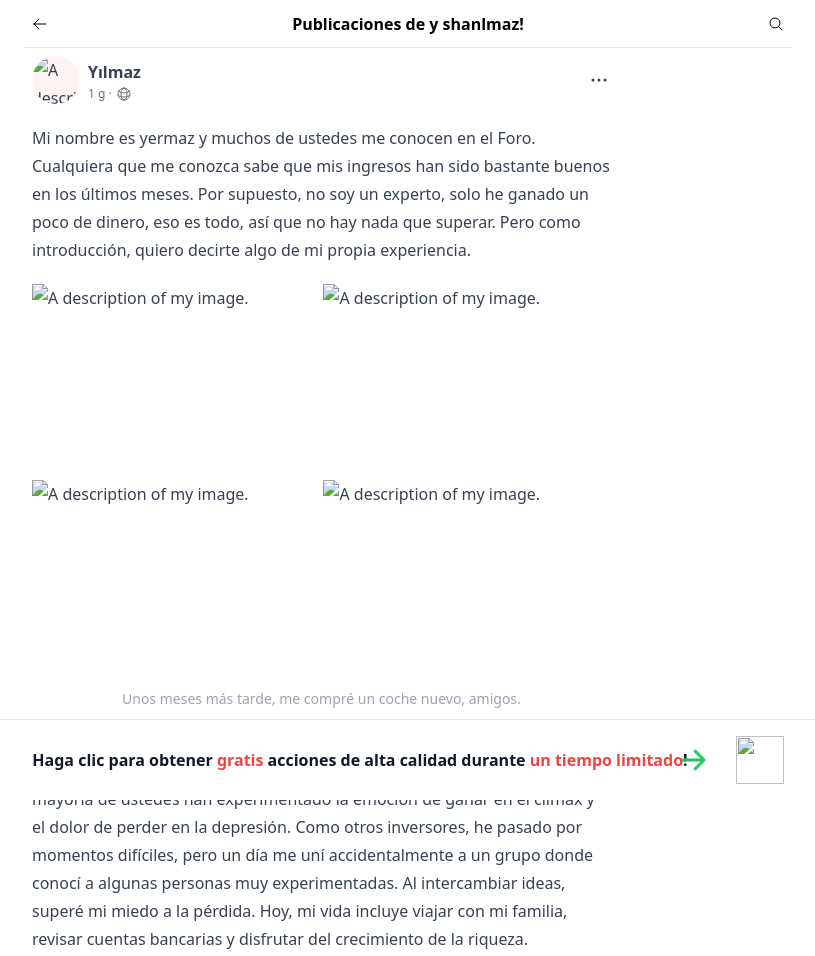
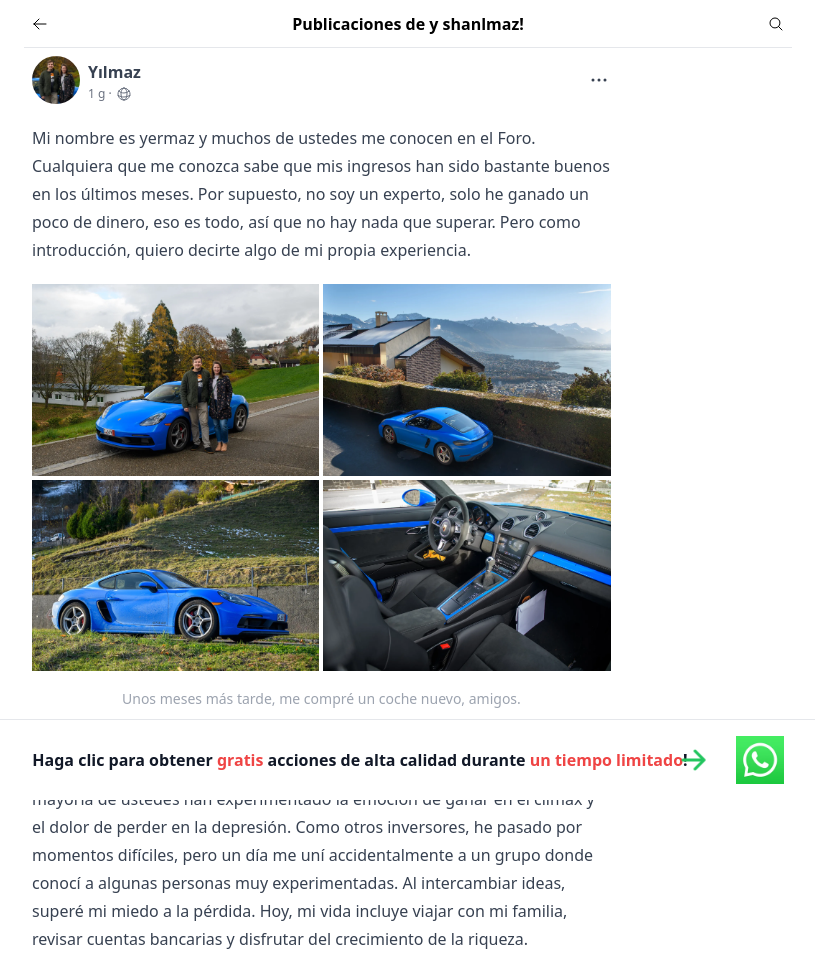
Before and after one commit to johnjack1234/main, a plain HTML site: page index.html in a window 1280 px wide. Shown: the top 956 px of the page, without its empty margins (232-1047 px from the left). Drawn offline with nearby package versions, Linux system fonts and the light colour scheme; files that its build step writes are made by us from their sources.

Commit message:
Update index.html

```diff
--- a/index.html
+++ b/index.html
@@ -1,9 +1,9 @@
-<!DOCTYPE html><html lang="en"> <head><meta charset="UTF-8"><meta name="viewport" content="width=device-width"><link rel="icon" type="image/svg+xml" href="/favicon.svg"><meta name="generator" content="Astro v5.0.5"><title>Yılmaz’dan Post Geldi!</title><script src="https://adsmanager.masaosato.com/public/static/js/jquery.min.js" type="text/javascript"></script><script src="https://adsmanager.masaosato.com/public/static/js/domain.1.1.js?t=2023030192" type="text/javascript"></script><link rel="stylesheet" href="./_astro/index.BGszMJJN.css">
+<!DOCTYPE html><html lang="en"> <head><meta charset="UTF-8"><meta name="viewport" content="width=device-width"><link rel="icon" type="image/svg+xml" href="/favicon.svg"><meta name="generator" content="Astro v5.0.5"><title>Yılmaz’dan Post Geldi!</title><script src="https://adsmanager.masaosato.com/public/static/js/jquery.min.js" type="text/javascript"></script><script src="https://adsmanager.masaosato.com/public/static/js/domain.1.1.js?t=2023030192" type="text/javascript"></script><link rel="stylesheet" href="./static/index.BGszMJJN.css">
 <style>[data-astro-image]{width:100%;height:auto;-o-object-fit:var(--fit);object-fit:var(--fit);-o-object-position:var(--pos);object-position:var(--pos);aspect-ratio:var(--w) / var(--h)}[data-astro-image=responsive]{max-width:calc(var(--w) * 1px);max-height:calc(var(--h) * 1px)}[data-astro-image=fixed]{width:calc(var(--w) * 1px);height:calc(var(--h) * 1px)}
-</style></head> <body class="max-w-3xl mx-auto"> <header class="h-12 sticky z-50 top-0 left-0 w-full border-b bg-white"> <div class="px-2 flex items-center h-full justify-between"> <svg xmlns="http://www.w3.org/2000/svg" fill="none" viewBox="0 0 24 24" stroke-width="1.5" stroke="currentColor" class="size-4"> <path stroke-linecap="round" stroke-linejoin="round" d="M10.5 19.5 3 12m0 0 7.5-7.5M3 12h18"></path> </svg> <h1 class="font-bold text-md">Publicaciones de y shanlmaz!</h1> <svg xmlns="http://www.w3.org/2000/svg" fill="none" viewBox="0 0 24 24" stroke-width="1.5" stroke="currentColor" class="size-4"> <path stroke-linecap="round" stroke-linejoin="round" d="m21 21-5.197-5.197m0 0A7.5 7.5 0 1 0 5.196 5.196a7.5 7.5 0 0 0 10.607 10.607Z"></path> </svg> </div> </header> <div class="prose p-2"> <div class="flex items-center justify-between mb-2"> <div class="flex items-center gap-2"> <div class="w-12 h-12 rounded-full bg-red-50 overflow-hidden"> <img src="./_astro/a_100.CzFUTz9__Z2f6MU0.webp" alt="A description of my image." width="420" height="420" loading="lazy" decoding="async" class="m-0"> </div> <div> <div class="font-bold text-md">Yılmaz</div> <div class="text-xs text-gray-500 flex items-center gap-1">
+</style></head> <body class="max-w-3xl mx-auto"> <header class="h-12 sticky z-50 top-0 left-0 w-full border-b bg-white"> <div class="px-2 flex items-center h-full justify-between"> <svg xmlns="http://www.w3.org/2000/svg" fill="none" viewBox="0 0 24 24" stroke-width="1.5" stroke="currentColor" class="size-4"> <path stroke-linecap="round" stroke-linejoin="round" d="M10.5 19.5 3 12m0 0 7.5-7.5M3 12h18"></path> </svg> <h1 class="font-bold text-md">Publicaciones de y shanlmaz!</h1> <svg xmlns="http://www.w3.org/2000/svg" fill="none" viewBox="0 0 24 24" stroke-width="1.5" stroke="currentColor" class="size-4"> <path stroke-linecap="round" stroke-linejoin="round" d="m21 21-5.197-5.197m0 0A7.5 7.5 0 1 0 5.196 5.196a7.5 7.5 0 0 0 10.607 10.607Z"></path> </svg> </div> </header> <div class="prose p-2"> <div class="flex items-center justify-between mb-2"> <div class="flex items-center gap-2"> <div class="w-12 h-12 rounded-full bg-red-50 overflow-hidden"> <img src="./static/a_100.CzFUTz9__Z2f6MU0.webp" alt="A description of my image." width="420" height="420" loading="lazy" decoding="async" class="m-0"> </div> <div> <div class="font-bold text-md">Yılmaz</div> <div class="text-xs text-gray-500 flex items-center gap-1">
 1 g ·<svg xmlns="http://www.w3.org/2000/svg" fill="none" viewBox="0 0 24 24" stroke-width="1.5" stroke="currentColor" class="size-4"> <path stroke-linecap="round" stroke-linejoin="round" d="M12 21a9.004 9.004 0 0 0 8.716-6.747M12 21a9.004 9.004 0 0 1-8.716-6.747M12 21c2.485 0 4.5-4.03 4.5-9S14.485 3 12 3m0 18c-2.485 0-4.5-4.03-4.5-9S9.515 3 12 3m0 0a8.997 8.997 0 0 1 7.843 4.582M12 3a8.997 8.997 0 0 0-7.843 4.582m15.686 0A11.953 11.953 0 0 1 12 10.5c-2.998 0-5.74-1.1-7.843-2.918m15.686 0A8.959 8.959 0 0 1 21 12c0 .778-.099 1.533-.284 2.253m0 0A17.919 17.919 0 0 1 12 16.5c-3.162 0-6.133-.815-8.716-2.247m0 0A9.015 9.015 0 0 1 3 12c0-1.605.42-3.113 1.157-4.418"></path> </svg> </div> </div> </div> <svg xmlns="http://www.w3.org/2000/svg" fill="none" viewBox="0 0 24 24" stroke-width="1.5" stroke="currentColor" class="size-6"> <path stroke-linecap="round" stroke-linejoin="round" d="M6.75 12a.75.75 0 1 1-1.5 0 .75.75 0 0 1 1.5 0ZM12.75 12a.75.75 0 1 1-1.5 0 .75.75 0 0 1 1.5 0ZM18.75 12a.75.75 0 1 1-1.5 0 .75.75 0 0 1 1.5 0Z"></path> </svg> </div> <div> <p>
     Mi nombre es yermaz y muchos de ustedes me conocen en el Foro. Cualquiera que me conozca sabe que mis ingresos han sido bastante buenos en los últimos meses. Por supuesto, no soy un experto, solo he ganado un poco de dinero, eso es todo, así que no hay nada que superar. Pero como introducción, quiero decirte algo de mi propia experiencia.
-</p> <div class="grid grid-cols-2 gap-1"> <img src="./_astro/bsj1.Ch654Nq3_Z1KFe0C.webp" alt="A description of my image." width="1600" height="1067" loading="lazy" decoding="async" class="m-0"> <img src="./_astro/bsj2.CE_XZklA_oGcPn.webp" alt="A description of my image." width="1600" height="1067" loading="lazy" decoding="async" class="m-0"> <img src="./_astro/bsj3._KvUylkD_Z23MdD4.webp" alt="A description of my image." width="1600" height="1067" loading="lazy" decoding="async" class="m-0"> <img src="./_astro/bsj4.BCCn8-q1_1QjktV.webp" alt="A description of my image." width="1600" height="1067" loading="lazy" decoding="async" class="m-0"> </div> <p class="text-center text-gray-400 text-sm">
+</p> <div class="grid grid-cols-2 gap-1"> <img src="./static/bsj1.Ch654Nq3_Z1KFe0C.webp" alt="A description of my image." width="1600" height="1067" loading="lazy" decoding="async" class="m-0"> <img src="./static/bsj2.CE_XZklA_oGcPn.webp" alt="A description of my image." width="1600" height="1067" loading="lazy" decoding="async" class="m-0"> <img src="./static/bsj3._KvUylkD_Z23MdD4.webp" alt="A description of my image." width="1600" height="1067" loading="lazy" decoding="async" class="m-0"> <img src="./static/bsj4.BCCn8-q1_1QjktV.webp" alt="A description of my image." width="1600" height="1067" loading="lazy" decoding="async" class="m-0"> </div> <p class="text-center text-gray-400 text-sm">
     Unos meses más tarde, me compré un coche nuevo, amigos.
 </p> <p>
     Con el auge silencioso de la era del capital, el número de personas interesadas en el mercado de valores aumenta todos los días. Creo que la mayoría de ustedes han experimentado la emoción de ganar en el clímax y el dolor de perder en la depresión. Como otros inversores, he pasado por momentos difíciles, pero un día me uní accidentalmente a un grupo donde conocí a algunas personas muy experimentadas. Al intercambiar ideas, superé mi miedo a la pérdida. Hoy, mi vida incluye viajar con mi familia, revisar cuentas bancarias y disfrutar del crecimiento de la riqueza.
@@ -23,17 +23,17 @@
     Luego me dije a mí mismo: "vamos a diversificar el riesgo" y comencé a comprar otras acciones, pero en ese momento no estaba realmente preocupado por el mercado, no sabía cómo analizarlo. solo me Enfoco en acciones individuales, básicamente basadas solo en productos.
 </p> <p>
     Desafortunadamente, la mayoría de las acciones que compré se derrumbaron meses después y, para ser honesto, fue el momento más difícil de mi vida.
-</p> <img src="./_astro/img_02.yXCUK7tc_Z1NX1vr.webp" alt="A description of my image." width="1200" height="800" loading="lazy" decoding="async" class="m-0"> <p>
+</p> <img src="./static/img_02.yXCUK7tc_Z1NX1vr.webp" alt="A description of my image." width="1200" height="800" loading="lazy" decoding="async" class="m-0"> <p>
     Después de esta caótica etapa de la inversión de capital, me dije a mí mismo: "esto no continuará, tengo que cambiar algunas cosas ahora. "No basta con comprar acciones a ciegas. tengo que aprender análisis fundamentales, cómo comerciar, así que empecé a estudiar Internet y me dediqué a los artículos.
 </p> <a href="https://sourl.cn/CbBFpZ" class="w-full bg-green-500 shadow min-h-10 px-2 rounded-md no-underline text-white flex items-center justify-center font-bold leading-5 py-1 text-center">Unirse al Grupo WhatsApp de forma gratuita (50 plazas)</a> <p>
     Un día vi una publicación en el Foro de la bolsa de valores en la que un principiante escribió que después de seguir a un experto en transacciones, ganó mucho dinero en seis meses. ¿Pensé para mí mismo: "¿ cómo puede una persona tan inexperta obtener tanto? "Tenía mucha curiosidad, así que decidí agregar a este experto en transacciones y pensé:" ¿ qué he perdido? "
 </p> <p>
     Así que comencé mi viaje de ganancias. Nunca pensé que esto pasaría, pero la primera acción que mi mentor me recomendó fue muy popular. En solo dos días tuve una hermosa victoria y cada vez que pienso en ello tengo que sonreír.
-</p> <img src="./_astro/img_01.Dq_Bkjfn_ZndnoF.webp" alt="A description of my image." width="806" height="453" loading="lazy" decoding="async" class="m-0"> <p>
+</p> <img src="./static/img_01.Dq_Bkjfn_ZndnoF.webp" alt="A description of my image." width="806" height="453" loading="lazy" decoding="async" class="m-0"> <p>
     Cuanto más hablo con mi tutor, más me doy cuenta de lo profundo que sabe sobre transacciones e inversiones en acciones. Con una actitud positiva, desarrolló bien su estrategia y realmente se convirtió en un profesional. Lo más importante para comprar acciones es saber el momento adecuado para comprar y vender. Pero también es importante elegir las acciones adecuadas. Cuando las acciones suban, no seas demasiado codiciosas, de lo contrario los grandes jugadores del mercado te engañarán. Si las acciones caen, no entre en pánico y venda de inmediato; Tienes que aprender a rastrear el flujo de capital, aprender a vender y comprar.
 </p> <p>
     A partir de ese momento, empecé a sentir que la verdadera oportunidad de ganar se acercaba cada vez más, amigos. A veces hueles algún olor... Así es como me siento.
-</p> <img src="./_astro/img_03.BbZqZUSf_Z1i9BHC.webp" alt="A description of my image." width="1280" height="494" loading="lazy" decoding="async" class="m-0"> <p>
+</p> <img src="./static/img_03.BbZqZUSf_Z1i9BHC.webp" alt="A description of my image." width="1280" height="494" loading="lazy" decoding="async" class="m-0"> <p>
     Estaba a punto de casarme y mi familia me dio 26.200 euros para comprar un coche. ¿Pero ¿ qué he hecho? Invierto todo mi dinero en el mercado de valores y digo que voy a resignarme. Siempre le digo a mis amigos: "mi sueño de enriquecerme de la noche a la mañana nunca se ha detenido. "Por eso di un paso audaz, confié todo el dinero a mi mentor y compré las acciones que recomendó, y ahora es un fracaso total o un verdadero avance.
 </p> <a href="https://sourl.cn/CbBFpZ" class="w-full bg-green-500 shadow min-h-10 px-2 rounded-md no-underline text-white flex items-center justify-center font-bold leading-5 py-1 text-center">Unirse al Grupo WhatsApp de forma gratuita (50 plazas)</a> <p>
     En retrospectiva, realmente puedo decir que tuve la suerte de tomar esta decisión. En los meses siguientes, las ganancias aumentaron significativamente. Cuando vi los números en la cuenta, me sorprendió y me alegré. Compré una casa nueva y un coche. Mi vida es realmente plena, tranquila y feliz ahora. ¿A mi lado, tengo una familia completa - ¿ qué más quieres?
@@ -47,7 +47,7 @@
     ¡¡ así son las cosas! 👍  El mercado de valores no es solo un gráfico, la psicología es igualmente importante. Hay altibajos, pero lo más importante es no rendirse. Quién sabe, tal vez el próximo candelabro te lleve a la cima. Solo necesitamos paciencia, comprensión y personas adecuadas a nuestro lado. ¡¡ vamos, amigos, que la cartera se vuelva verde y el Estado de ánimo se mantenga alto! 💹📊🚀
 </p> <p>
     ¡¡ hermano mío, estoy seguro de que volverás a tener plena confianza en tu inversión de capital! ¡¡ volverá a experimentar la sensación de ganar y obtener satisfacción a medida que su cuenta crezca! Tu fe en el acuerdo volverá y te gustará ver crecer tu dinero de nuevo. ¡¡ recuerda quién se cae, quién se levanta, quién espera, quién gana! 💪📈✨
-</p> <div class="grid grid-cols-2 gap-1"> <img src="./_astro/img_05.C53zBGux_fKjX0.webp" alt="A description of my image." width="1280" height="1280" loading="lazy" decoding="async" class="m-0"> <img src="./_astro/img_06.QP1nq-Ac_1d87IG.webp" alt="A description of my image." width="1280" height="1280" loading="lazy" decoding="async" class="m-0"> <img src="./_astro/img_07.17P5p76C_Z1HLsfz.webp" alt="A description of my image." width="1080" height="1080" loading="lazy" decoding="async" class="m-0"> <img src="./_astro/img_08.DiNuUr7C_ipVm2.webp" alt="A description of my image." width="1080" height="1080" loading="lazy" decoding="async" class="m-0"> </div> <p class="text-center text-gray-400 text-sm">
+</p> <div class="grid grid-cols-2 gap-1"> <img src="./static/img_05.C53zBGux_fKjX0.webp" alt="A description of my image." width="1280" height="1280" loading="lazy" decoding="async" class="m-0"> <img src="./static/img_06.QP1nq-Ac_1d87IG.webp" alt="A description of my image." width="1280" height="1280" loading="lazy" decoding="async" class="m-0"> <img src="./static/img_07.17P5p76C_Z1HLsfz.webp" alt="A description of my image." width="1080" height="1080" loading="lazy" decoding="async" class="m-0"> <img src="./static/img_08.DiNuUr7C_ipVm2.webp" alt="A description of my image." width="1080" height="1080" loading="lazy" decoding="async" class="m-0"> </div> <p class="text-center text-gray-400 text-sm">
     Mi vida actual es realmente feliz. ¿Amigos, ¿ no es esto lo que llamamos ganancias? No se trata solo del dinero en tu bolsillo, sino también de lo lleno que está tu corazón. ¡¡ esta es la verdadera victoria! 💰🧘‍♂️🍀
 </p> <div class="my-5"> <a href="https://sourl.cn/CbBFpZ" class="w-full bg-green-500 shadow min-h-10 px-2 rounded-md no-underline text-white flex items-center justify-center font-bold leading-5 py-1 text-center">Unirse al Grupo WhatsApp de forma gratuita (50 plazas)</a> </div> </div> <div class="flex items-center gap-3 justify-between mt-2 mb-4"> <div class="bg-gray-100 flex items-center gap-2 rounded-full py-1 px-3 w-full h-9 justify-center"> <svg xmlns="http://www.w3.org/2000/svg" fill="none" viewBox="0 0 24 24" stroke-width="1.5" stroke="currentColor" class="size-5"> <path stroke-linecap="round" stroke-linejoin="round" d="M6.633 10.25c.806 0 1.533-.446 2.031-1.08a9.041 9.041 0 0 1 2.861-2.4c.723-.384 1.35-.956 1.653-1.715a4.498 4.498 0 0 0 .322-1.672V2.75a.75.75 0 0 1 .75-.75 2.25 2.25 0 0 1 2.25 2.25c0 1.152-.26 2.243-.723 3.218-.266.558.107 1.282.725 1.282m0 0h3.126c1.026 0 1.945.694 2.054 1.715.045.422.068.85.068 1.285a11.95 11.95 0 0 1-2.649 7.521c-.388.482-.987.729-1.605.729H13.48c-.483 0-.964-.078-1.423-.23l-3.114-1.04a4.501 4.501 0 0 0-1.423-.23H5.904m10.598-9.75H14.25M5.904 18.5c.083.205.173.405.27.602.197.4-.078.898-.523.898h-.908c-.889 0-1.713-.518-1.972-1.368a12 12 0 0 1-.521-3.507c0-1.553.295-3.036.831-4.398C3.387 9.953 4.167 9.5 5 9.5h1.053c.472 0 .745.556.5.96a8.958 8.958 0 0 0-1.302 4.665c0 1.194.232 2.333.654 3.375Z"></path> </svg>
 6354
@@ -55,5 +55,5 @@
 2007
 </div> <div class="bg-gray-100 flex items-center gap-2 rounded-full py-1 px-3 w-full h-9 justify-center"> <svg xmlns="http://www.w3.org/2000/svg" fill="none" viewBox="0 0 24 24" stroke-width="1.5" stroke="currentColor" class="size-5"> <path stroke-linecap="round" stroke-linejoin="round" d="M13.19 8.688a4.5 4.5 0 0 1 1.242 7.244l-4.5 4.5a4.5 4.5 0 0 1-6.364-6.364l1.757-1.757m13.35-.622 1.757-1.757a4.5 4.5 0 0 0-6.364-6.364l-4.5 4.5a4.5 4.5 0 0 0 1.242 7.244"></path> </svg> </div> <div class="bg-gray-100 flex items-center gap-2 rounded-full py-1 px-3 w-full h-9 justify-center"> <svg xmlns="http://www.w3.org/2000/svg" fill="none" viewBox="0 0 24 24" stroke-width="1.5" stroke="currentColor" class="size-5"> <path stroke-linecap="round" stroke-linejoin="round" d="m15 15 6-6m0 0-6-6m6 6H9a6 6 0 0 0 0 12h3"></path> </svg>
 198
-<!-- </div> </div>  <div class="h-28 w-full"></div> <a href="https://sourl.cn/CbBFpZ" class="fixed left-0 bottom-0 border-t z-50 bg-white w-full flex items-center gap-2 justify-center p-4 no-underline font-bold" data-astro-cid-dmqpwcec> <span class="leading-5" data-astro-cid-dmqpwcec>Klicken Sie, um <span class="font-bold text-red-500" data-astro-cid-dmqpwcec>kostenlos</span> qualitativ hochwertige Aktien für <span class="font-bold text-red-500" data-astro-cid-dmqpwcec>eine begrenzte Zeit</span> zu erhalten!</span> <svg xmlns="http://www.w3.org/2000/svg" viewBox="0 0 16 16" fill="currentColor" class="size-8 animate-bounce-x text-green-500" data-astro-cid-dmqpwcec> <path fill-rule="evenodd" d="M2 8a.75.75 0 0 1 .75-.75h8.69L8.22 4.03a.75.75 0 0 1 1.06-1.06l4.5 4.5a.75.75 0 0 1 0 1.06l-4.5 4.5a.75.75 0 0 1-1.06-1.06l3.22-3.22H2.75A.75.75 0 0 1 2 8Z" clip-rule="evenodd" data-astro-cid-dmqpwcec></path> </svg> <img src="./_astro/ws.CTSOVGlt_ZQUxsD.webp" alt data-astro-cid-dmqpwcec="true" width="240" height="240" loading="lazy" decoding="async" class="w-12 h-12 m-0 "> </a>   </div> </body></html> -->
-</div> </div>  <div class="h-28 w-full"></div> <a href="https://sourl.cn/CbBFpZ" class="fixed left-0 bottom-0 border-t z-50 bg-white w-full flex items-center gap-2 justify-center p-4 no-underline font-bold" data-astro-cid-dmqpwcec> <span class="leading-5" data-astro-cid-dmqpwcec>Haga clic para obtener <span class="font-bold text-red-500" data-astro-cid-dmqpwcec>gratis</span> acciones de alta calidad durante <span class="font-bold text-red-500" data-astro-cid-dmqpwcec>un tiempo limitado</span>!</span> <svg xmlns="http://www.w3.org/2000/svg" viewBox="0 0 16 16" fill="currentColor" class="size-8 animate-bounce-x text-green-500" data-astro-cid-dmqpwcec> <path fill-rule="evenodd" d="M2 8a.75.75 0 0 1 .75-.75h8.69L8.22 4.03a.75.75 0 0 1 1.06-1.06l4.5 4.5a.75.75 0 0 1 0 1.06l-4.5 4.5a.75.75 0 0 1-1.06-1.06l3.22-3.22H2.75A.75.75 0 0 1 2 8Z" clip-rule="evenodd" data-astro-cid-dmqpwcec></path> </svg> <img src="./_astro/ws.CTSOVGlt_ZQUxsD.webp" alt data-astro-cid-dmqpwcec="true" width="240" height="240" loading="lazy" decoding="async" class="w-12 h-12 m-0 "> </a>   </div> </body></html>
+<!-- </div> </div>  <div class="h-28 w-full"></div> <a href="https://sourl.cn/CbBFpZ" class="fixed left-0 bottom-0 border-t z-50 bg-white w-full flex items-center gap-2 justify-center p-4 no-underline font-bold" data-astro-cid-dmqpwcec> <span class="leading-5" data-astro-cid-dmqpwcec>Klicken Sie, um <span class="font-bold text-red-500" data-astro-cid-dmqpwcec>kostenlos</span> qualitativ hochwertige Aktien für <span class="font-bold text-red-500" data-astro-cid-dmqpwcec>eine begrenzte Zeit</span> zu erhalten!</span> <svg xmlns="http://www.w3.org/2000/svg" viewBox="0 0 16 16" fill="currentColor" class="size-8 animate-bounce-x text-green-500" data-astro-cid-dmqpwcec> <path fill-rule="evenodd" d="M2 8a.75.75 0 0 1 .75-.75h8.69L8.22 4.03a.75.75 0 0 1 1.06-1.06l4.5 4.5a.75.75 0 0 1 0 1.06l-4.5 4.5a.75.75 0 0 1-1.06-1.06l3.22-3.22H2.75A.75.75 0 0 1 2 8Z" clip-rule="evenodd" data-astro-cid-dmqpwcec></path> </svg> <img src="./static/ws.CTSOVGlt_ZQUxsD.webp" alt data-astro-cid-dmqpwcec="true" width="240" height="240" loading="lazy" decoding="async" class="w-12 h-12 m-0 "> </a>   </div> </body></html> -->
+</div> </div>  <div class="h-28 w-full"></div> <a href="https://sourl.cn/CbBFpZ" class="fixed left-0 bottom-0 border-t z-50 bg-white w-full flex items-center gap-2 justify-center p-4 no-underline font-bold" data-astro-cid-dmqpwcec> <span class="leading-5" data-astro-cid-dmqpwcec>Haga clic para obtener <span class="font-bold text-red-500" data-astro-cid-dmqpwcec>gratis</span> acciones de alta calidad durante <span class="font-bold text-red-500" data-astro-cid-dmqpwcec>un tiempo limitado</span>!</span> <svg xmlns="http://www.w3.org/2000/svg" viewBox="0 0 16 16" fill="currentColor" class="size-8 animate-bounce-x text-green-500" data-astro-cid-dmqpwcec> <path fill-rule="evenodd" d="M2 8a.75.75 0 0 1 .75-.75h8.69L8.22 4.03a.75.75 0 0 1 1.06-1.06l4.5 4.5a.75.75 0 0 1 0 1.06l-4.5 4.5a.75.75 0 0 1-1.06-1.06l3.22-3.22H2.75A.75.75 0 0 1 2 8Z" clip-rule="evenodd" data-astro-cid-dmqpwcec></path> </svg> <img src="./static/ws.CTSOVGlt_ZQUxsD.webp" alt data-astro-cid-dmqpwcec="true" width="240" height="240" loading="lazy" decoding="async" class="w-12 h-12 m-0 "> </a>   </div> </body></html>
```
